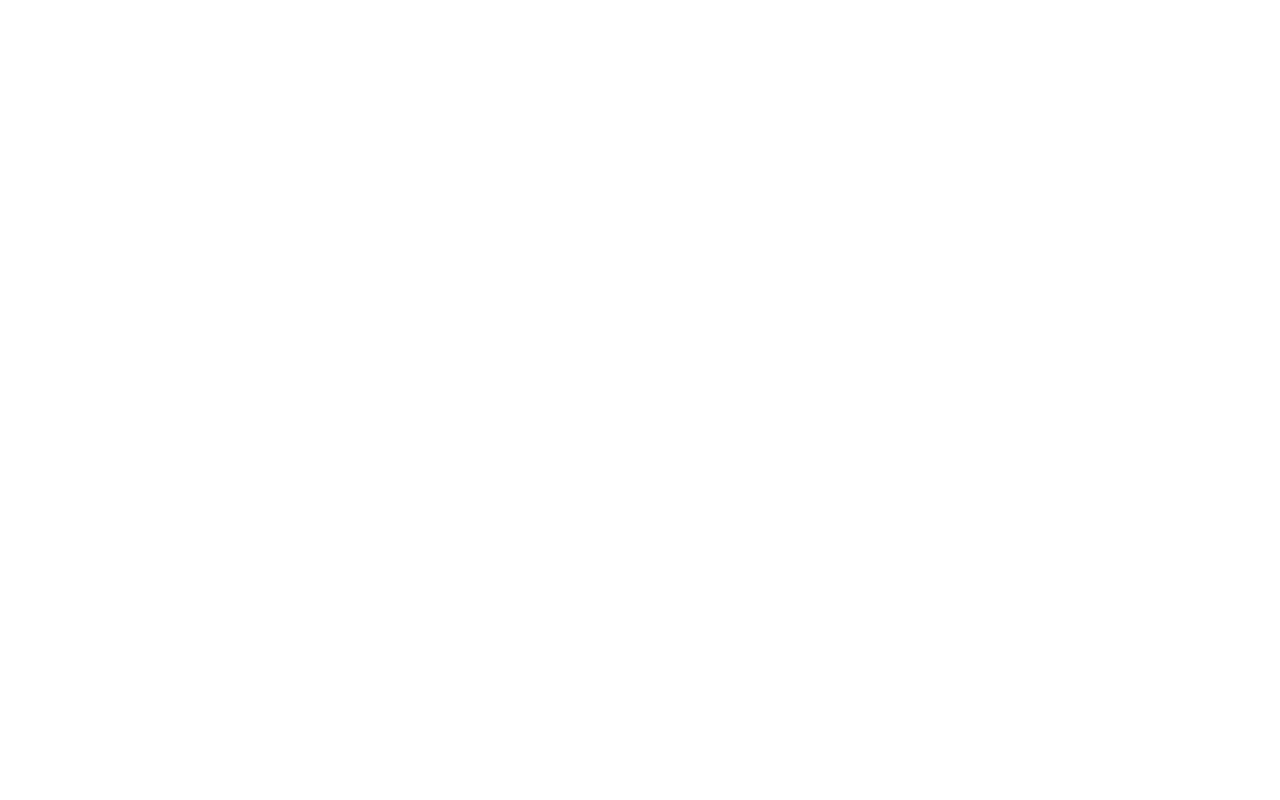
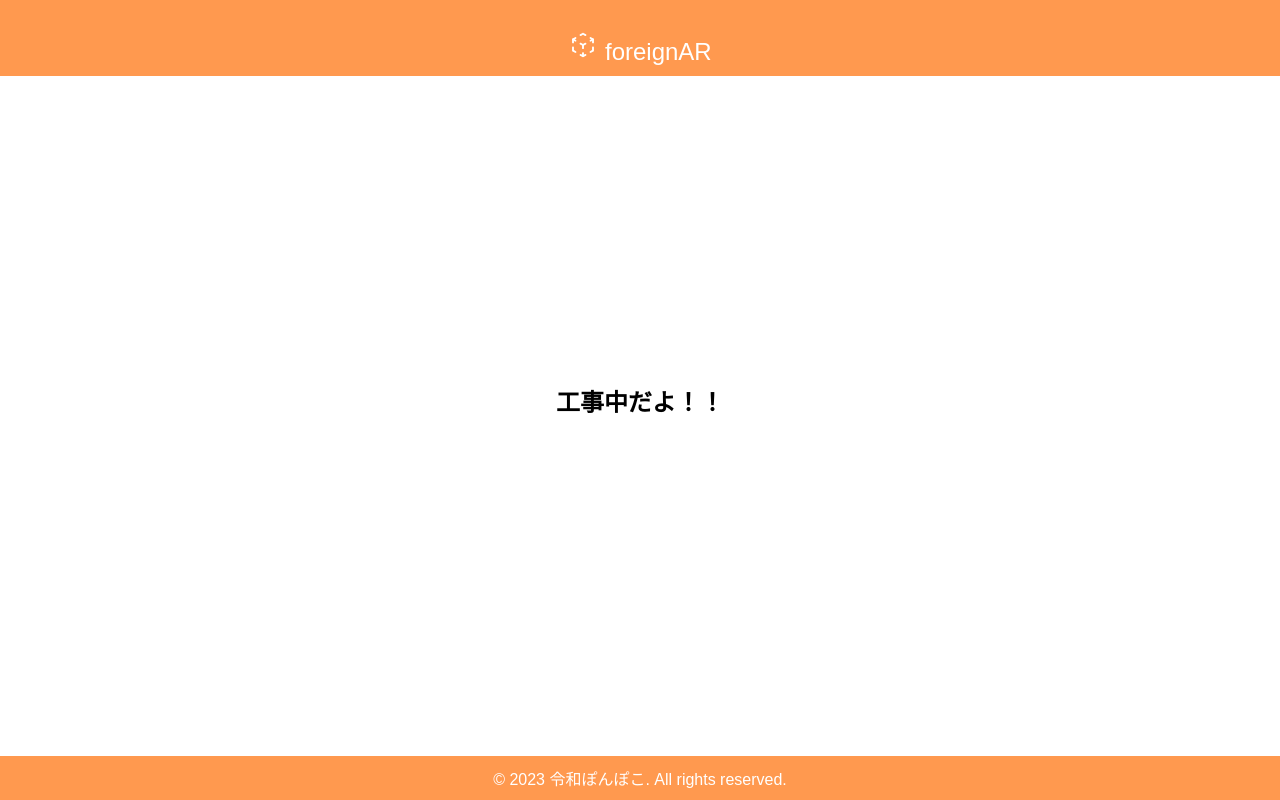
Before and after one commit to ReiwaPonpoco/KIH_hackathon, a plain HTML site: page html/favorite.html in a window 1280 px wide. Drawn offline with Linux system fonts and the light colour scheme.

Commit message:
[FIX] .html: 注意書き、誤字訂正

```diff
--- a/html/favorite.html
+++ b/html/favorite.html
@@ -0,0 +1,65 @@
+<!DOCTYPE html>
+<html lang="ja">
+
+<head>
+	<meta charset="UTF-8">
+	<meta name="viewport" content="width=device-width, initial-scale=1.0">
+	<meta name="author" content="令和ぽんぽこ">
+	<meta name="description" content="foreignARのホーム画面">
+	<title>ホーム画面</title>
+	<link rel="stylesheet" href="../css/buttons.css">
+	<link rel="stylesheet" href="../css/styles.css">
+	<link rel="stylesheet" href="../index.html">
+</head>
+
+<body>
+	<div class="App">
+		<header>
+			<svg width="30" height="30" viewBox="0 0 30 30" fill="none" xmlns="http://www.w3.org/2000/svg">
+				<path fill-rule="evenodd" clip-rule="evenodd"
+					d="M5.00001 16.5625C5.51777 16.5625 5.93751 16.9822 5.93751 17.5V20.0707L7.95181 21.1785C8.40548 21.4281 8.57098 21.9981 8.32146 22.4518C8.07194 22.9055 7.50188 23.071 7.04821 22.8215L4.54821 21.4465C4.24863 21.2817 4.06251 20.9669 4.06251 20.625V17.5C4.06251 16.9822 4.48224 16.5625 5.00001 16.5625Z"
+					fill="white" />
+				<path fill-rule="evenodd" clip-rule="evenodd"
+					d="M8.32146 7.5482C8.57098 8.00188 8.40548 8.57193 7.95181 8.82145L5.93751 9.92932V12.5C5.93751 13.0178 5.51777 13.4375 5.00001 13.4375C4.48224 13.4375 4.06251 13.0178 4.06251 12.5V9.375C4.06251 9.0331 4.24863 8.71831 4.54821 8.55355L7.04821 7.17855C7.50188 6.92903 8.07194 7.09453 8.32146 7.5482Z"
+					fill="white" />
+				<path fill-rule="evenodd" clip-rule="evenodd"
+					d="M14.5482 2.92855C14.8295 2.77382 15.1705 2.77382 15.4518 2.92855L17.9518 4.30355C18.4055 4.55307 18.571 5.12312 18.3215 5.5768C18.0719 6.03047 17.5019 6.19597 17.0482 5.94645L15 4.81994L12.9518 5.94645C12.4981 6.19597 11.9281 6.03047 11.6786 5.5768C11.429 5.12312 11.5945 4.55307 12.0482 4.30355L14.5482 2.92855Z"
+					fill="white" />
+				<path fill-rule="evenodd" clip-rule="evenodd"
+					d="M21.6786 7.5482C21.9281 7.09453 22.4981 6.92903 22.9518 7.17855L25.4518 8.55355C25.7514 8.71831 25.9375 9.0331 25.9375 9.375V12.5C25.9375 13.0178 25.5178 13.4375 25 13.4375C24.4822 13.4375 24.0625 13.0178 24.0625 12.5V9.92932L22.0482 8.82145C21.5945 8.57193 21.429 8.00188 21.6786 7.5482Z"
+					fill="white" />
+				<path fill-rule="evenodd" clip-rule="evenodd"
+					d="M25 16.5625C25.5178 16.5625 25.9375 16.9822 25.9375 17.5V20.625C25.9375 20.9643 25.7541 21.2772 25.4581 21.443L22.9581 22.843C22.5063 23.096 21.935 22.9348 21.682 22.4831C21.429 22.0313 21.5902 21.46 22.0419 21.207L24.0625 20.0755V17.5C24.0625 16.9822 24.4822 16.5625 25 16.5625Z"
+					fill="white" />
+				<path fill-rule="evenodd" clip-rule="evenodd"
+					d="M11.6786 24.4232C11.9281 23.9695 12.4981 23.804 12.9518 24.0535L15 25.1801L17.0482 24.0535C17.5019 23.804 18.0719 23.9695 18.3215 24.4232C18.571 24.8769 18.4055 25.4469 17.9518 25.6964L15.4518 27.0715C15.1705 27.2262 14.8295 27.2262 14.5482 27.0715L12.0482 25.6964C11.5945 25.4469 11.429 24.8769 11.6786 24.4232Z"
+					fill="white" />
+				<path fill-rule="evenodd" clip-rule="evenodd"
+					d="M18.3215 13.1732C18.571 13.6269 18.4055 14.1969 17.9518 14.4465L15.4518 15.8215C14.9981 16.071 14.4281 15.9055 14.1786 15.4518C13.929 14.9981 14.0945 14.4281 14.5482 14.1785L17.0482 12.8035C17.5019 12.554 18.0719 12.7195 18.3215 13.1732Z"
+					fill="white" />
+				<path fill-rule="evenodd" clip-rule="evenodd"
+					d="M25.8215 8.9232C26.071 9.37688 25.9055 9.94693 25.4518 10.1965L22.9518 11.5715C22.4981 11.821 21.9281 11.6555 21.6786 11.2018C21.429 10.7481 21.5945 10.1781 22.0482 9.92855L24.5482 8.55355C25.0019 8.30403 25.5719 8.46953 25.8215 8.9232Z"
+					fill="white" />
+				<path fill-rule="evenodd" clip-rule="evenodd"
+					d="M15 14.0625C15.5178 14.0625 15.9375 14.4822 15.9375 15V18.125C15.9375 18.6428 15.5178 19.0625 15 19.0625C14.4822 19.0625 14.0625 18.6428 14.0625 18.125V15C14.0625 14.4822 14.4822 14.0625 15 14.0625Z"
+					fill="white" />
+				<path fill-rule="evenodd" clip-rule="evenodd"
+					d="M15 22.1875C15.5178 22.1875 15.9375 22.6072 15.9375 23.125V26.25C15.9375 26.7678 15.5178 27.1875 15 27.1875C14.4822 27.1875 14.0625 26.7678 14.0625 26.25V23.125C14.0625 22.6072 14.4822 22.1875 15 22.1875Z"
+					fill="white" />
+				<path fill-rule="evenodd" clip-rule="evenodd"
+					d="M11.682 13.1419C11.935 12.6902 12.5063 12.529 12.9581 12.782L15.4581 14.182C15.9098 14.435 16.071 15.0063 15.818 15.4581C15.565 15.9098 14.9937 16.071 14.5419 15.818L12.0419 14.418C11.5902 14.165 11.429 13.5937 11.682 13.1419Z"
+					fill="white" />
+				<path fill-rule="evenodd" clip-rule="evenodd"
+					d="M4.17855 8.9232C4.42808 8.46953 4.99813 8.30403 5.45181 8.55355L7.95181 9.92855C8.40548 10.1781 8.57098 10.7481 8.32146 11.2018C8.07194 11.6555 7.50188 11.821 7.04821 11.5715L4.54821 10.1965C4.09453 9.94693 3.92903 9.37688 4.17855 8.9232Z"
+					fill="white" />
+			</svg>
+			foreignAR
+		</header>
+
+		<h2>工事中だよ！！</h2>
+
+		<footer>© 2023 令和ぽんぽこ. All rights reserved.</footer>
+	</div>
+</body>
+
+</html>
```
Also changed, not shown: html/home.html (+70 -0 lines), html/login_success.html (+1 -1 lines).
